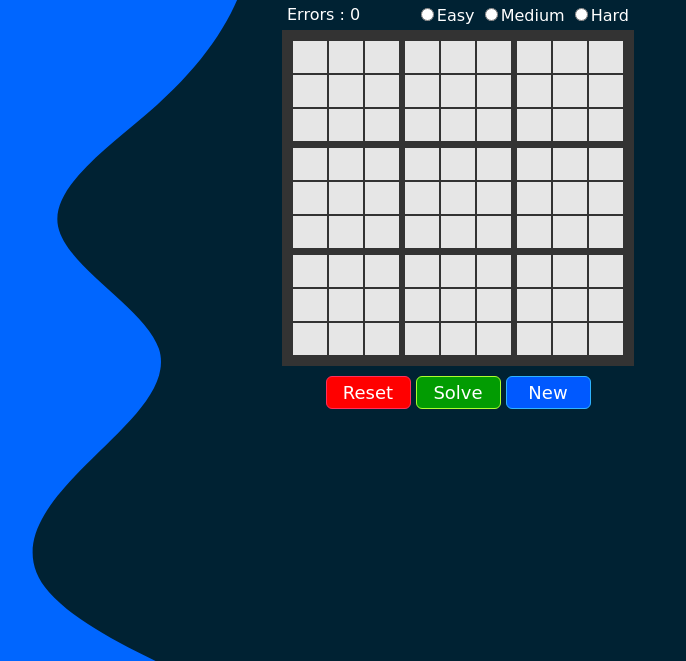
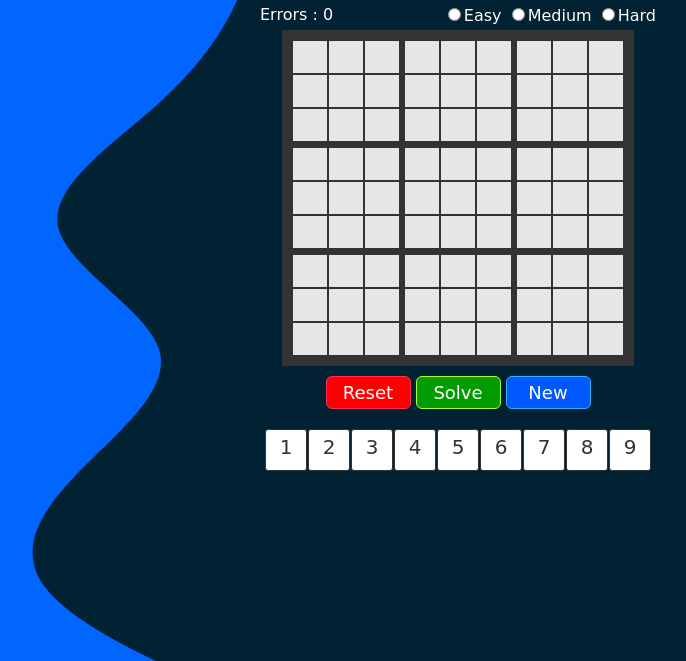
Before and after one commit to Arrrax1/sudoku-vanilla, a plain HTML site: page index.html in a window 1280 px wide. Shown: the part 139-800 px from the top of the page, without its empty margins (182-868 px from the left). Drawn offline with Linux system fonts and the light colour scheme; a web font is replaced by a local one.

Commit message:
add keypad at bottom

```diff
--- a/app.js
+++ b/app.js
@@ -50,7 +50,7 @@ document.querySelectorAll(".tile").forEach(node => node.addEventListener('input'
         event.target.value = ""
     }
     my_board = getBoard();
-    if (isSolved(my_board)) document.querySelector('.winner').style.display='grid'
+    if (isSolved(my_board)) document.querySelector('.winner').style.display = 'grid'
 }))
 
 
@@ -277,36 +277,36 @@ let current_col_index = 0
 //     }
 // })
 document.querySelectorAll('.tile').forEach(input => {
-    input.addEventListener('focus',()=>{
-        current_row_index=input.id.split("-")[0]
-        current_col_index=input.id.split("-")[1]
+    input.addEventListener('focus', () => {
+        current_row_index = input.id.split("-")[0]
+        current_col_index = input.id.split("-")[1]
     })
     input.addEventListener("keydown", function (event) {
         switch (event.keyCode) {
             case 37:
                 event.preventDefault();
-                if (current_col_index>0) {
+                if (current_col_index > 0) {
                     current_col_index--
                     document.getElementById(current_row_index + '-' + current_col_index).focus()
                 }
                 break;
             case 38:
                 event.preventDefault();
-                if (current_row_index>0) {
+                if (current_row_index > 0) {
                     current_row_index--
                     document.getElementById(current_row_index + '-' + current_col_index).focus()
                 }
                 break;
             case 39:
                 event.preventDefault();
-                if (current_col_index<8) {
+                if (current_col_index < 8) {
                     current_col_index++
                     document.getElementById(current_row_index + '-' + current_col_index).focus()
                 }
                 break;
             case 40:
                 event.preventDefault();
-                if (current_row_index<8) {
+                if (current_row_index < 8) {
                     current_row_index++
                     document.getElementById(current_row_index + '-' + current_col_index).focus()
                 }
@@ -318,11 +318,26 @@ document.querySelectorAll('.tile').forEach(input => {
     });
 })
 
-document.querySelector('#close').addEventListener('click',()=>{
-    document.querySelector('.winner').style.display='none'
+document.querySelector('#close').addEventListener('click', () => {
+    document.querySelector('.winner').style.display = 'none'
 })
 
-// ADD Numbers Keypad at bottom
+// init numbers pad
+for (let i = 0; i < 9; i++) {
+    let div = document.createElement('div')
+    div.textContent = i + 1
+    document.querySelector('.numbers-container').append(div)
+}
+
+// event listener for numbers pad
+document.querySelectorAll('.numbers-container>div').forEach(div => {
+    div.addEventListener('click', () => {
+        //Earlier we collected the currently focused input
+        //so we have row and col
+        let current_tile = document.getElementById(current_row_index + '-' + current_col_index)
+        current_tile.value = Number.parseInt(div.textContent)
+    })
+})
+
 // ADD SCORE and Save it in LocalStorage
 // ADD Highlight on Selected Column and Row
-// ADD Winner Screen
--- a/index.html
+++ b/index.html
@@ -35,6 +35,8 @@
             <button id="solve" title="Let the computer solve it">Solve</button>
             <button id="new" title="Start New Game!"> New </button>
         </div>
+
+        <div class="numbers-container"></div>
     </div>
 
     <div class="winner">
@@ -43,12 +45,6 @@
         <button id="close">Close</button>
     </div>
     <!-- add numbers on the bottom later -->
-    <!-- <div class="numbers-container">
-        <div>s</div>
-        <br>
-        <br>
-        <div>d</div>
-    </div> -->
     <script src="app.js"></script>
 </body>
 
--- a/style.css
+++ b/style.css
@@ -158,8 +158,8 @@ button {
 .winner{
     display: none;
     background-color: white;
-    border: 6px dashed #333;
-    color: #333;
+    border: 6px dashed goldenrod;
+    color: goldenrod;
     padding: 20px 50px;
     place-content: center;
     place-items: center;
@@ -168,3 +168,25 @@ button {
     left: 50%;
     transform: translate(-50%,-50%);
 }
+.numbers-container{
+    display: flex;
+    justify-content: center;
+    align-items: center;
+    flex-wrap: wrap;
+    gap: 1px;
+    margin: 10px;
+}
+.numbers-container>div{
+    width: 30px;
+    height: 30px;
+    border-radius: 3px;
+    border: 1px solid #333;
+    background-color: white;
+    padding: 5px;
+    color: #333;
+    font-size: 20px;
+    text-align: center;
+}
+.numbers-container>div:active{
+    background-color: goldenrod;
+}
```
